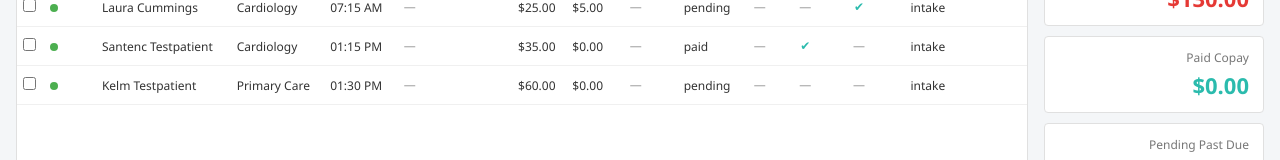
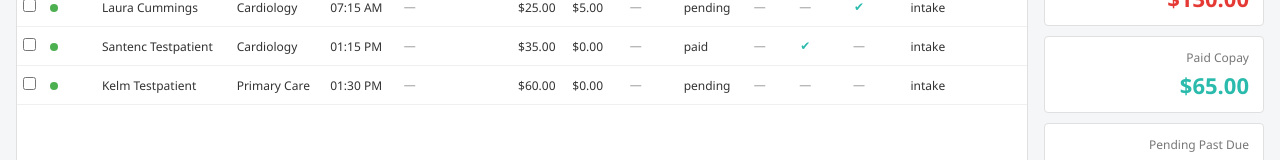
Before and after one commit to vaishnurajd-debug/Gstack-Demo, a React (Vite) app in the folder gstack-demo/: page / in a window 1280 px wide. Shown: the part 338-498 px from the top of the page. Built offline with nearby package versions, Linux system fonts and the light colour scheme.

Commit message:
fix(qa): ISSUE-006 — paid copay uses uppercase 'PAID' instead of lowercase 'paid'

```diff
--- a/gstack-demo/src/App.jsx
+++ b/gstack-demo/src/App.jsx
@@ -27,7 +27,7 @@ export default function App() {
     .filter((p) => p.payment === 'pending')
     .reduce((s, p) => s + p.copay, 0);
   const paidCopay = yet
-    .filter((p) => p.payment === 'PAID')
+    .filter((p) => p.payment === 'paid')
     .reduce((s, p) => s + p.copay, 0);
   const pendingPastDue = yet
     .filter((p) => p.payment === 'pending')
```
